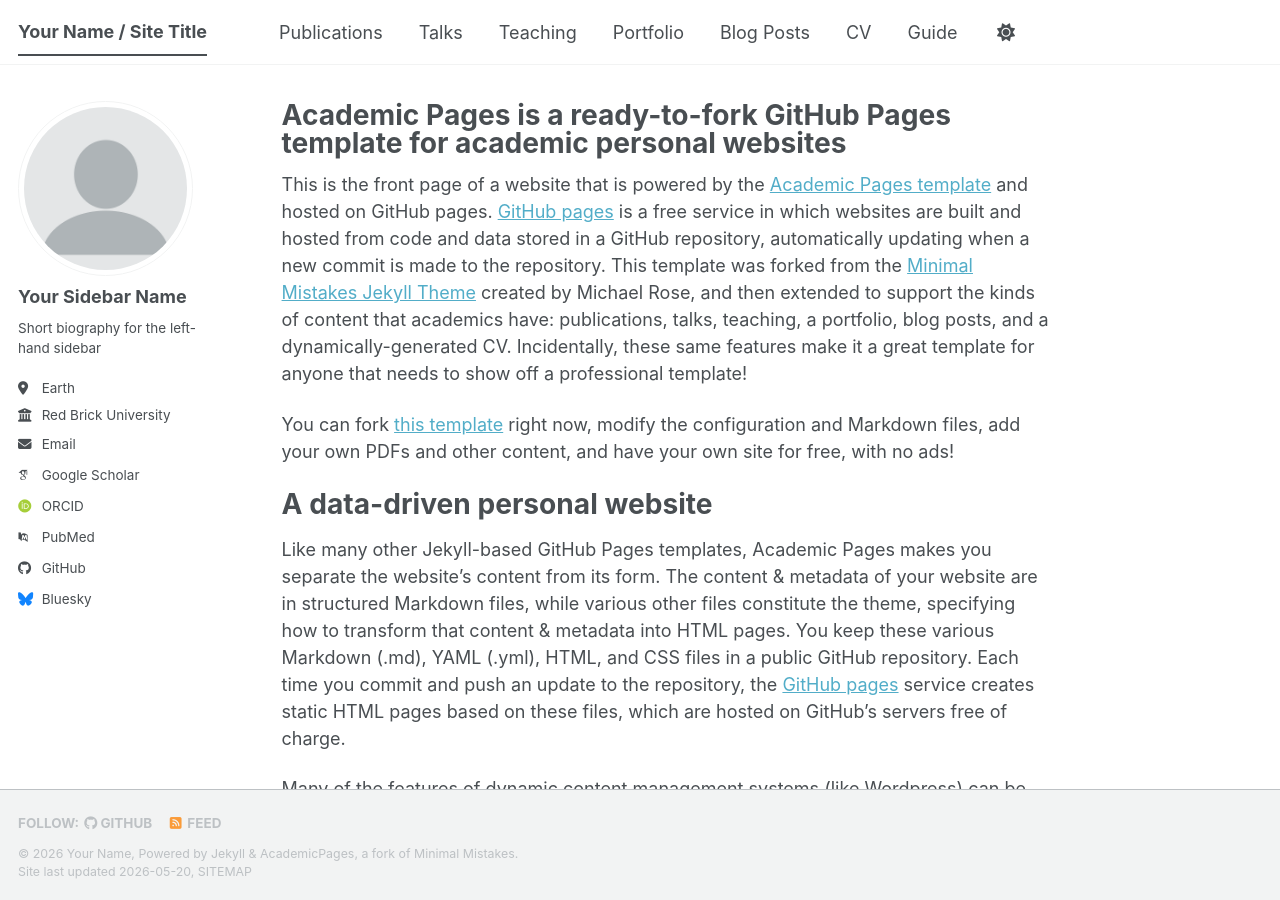
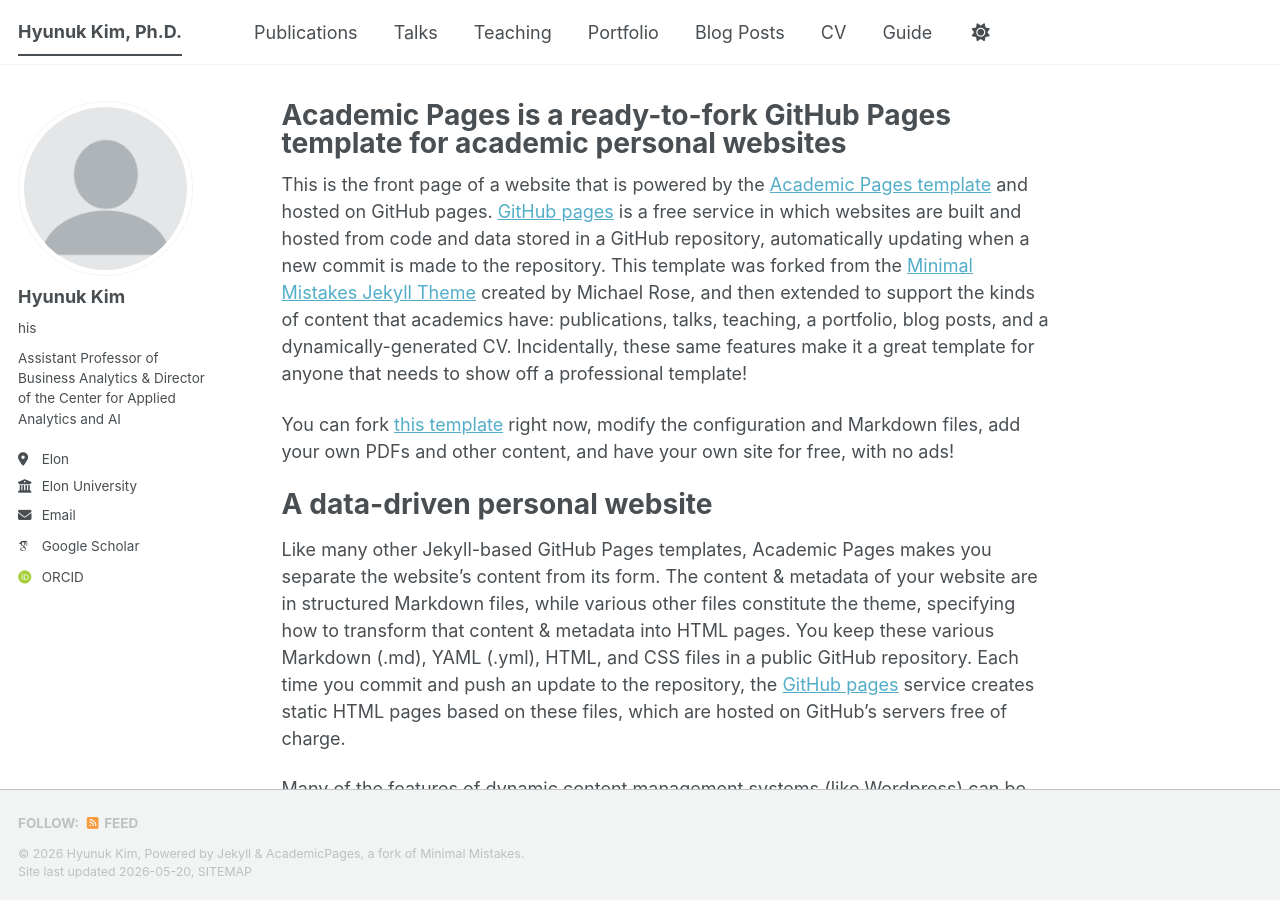
Before and after one commit to hkim07/hkim07.github.io, a Jekyll site: the page built from _pages/about.md, in a window 1280 px wide and 900 px high. Built offline with Jekyll 4.4.1, drawn with Linux system fonts in a browser that asks for light colours; some web fonts are replaced; a script bundle is joined from its source files by our own code; library files that are not in the unit come from our copies.

Commit message:
Update _config.yml

```diff
--- a/_config.yml
+++ b/_config.yml
@@ -9,11 +9,11 @@
 # Basic Site Settings
 locale                   : "en-US"
 site_theme               : "default" # The available themes options are "default", "air", "sunrise", "mint", "dirt" and "contrast"
-title                    : "Your Name / Site Title"
+title                    : "Hyunuk Kim, Ph.D."
 title_separator          : "-"
-name                     : &name "Your Name"
-description              : &description "Your Name's academic portfolio"   # Update this with a general description of your site, this is the default if not overridden by a page
-url                      : https://academicpages.github.io # The base hostname & protocol for your site e.g. "https://[your GitHub username].github.io",
+name                     : &name "Hyunuk Kim"
+description              : &description "Hyunuk Kim's academic portfolio"   # Update this with a general description of your site, this is the default if not overridden by a page
+url                      : https://hkim07.github.io # The base hostname & protocol for your site e.g. "https://[your GitHub username].github.io",
                                                            # or if you already have some other page hosted on Github then use "https://[your GitHub username].github.io/[Your Repo Name]"
 baseurl                  : "" # the subpath of your site, e.g. "/blog"
 repository               : "academicpages/academicpages.github.io"
@@ -24,24 +24,24 @@
 author:
   # Biographic information
   avatar           : "profile.png"
-  name             : "Your Sidebar Name"
-  pronouns         : # example: "she/her"
-  bio              : "Short biography for the left-hand sidebar"
-  location         : "Earth"
-  employer         : "Red Brick University"
+  name             : "Hyunuk Kim"
+  pronouns         : "his"
+  bio              : "Assistant Professor of Business Analytics & Director of the Center for Applied Analytics and AI"
+  location         : "Elon"
+  employer         : "Elon University"
   uri              : # URL
-  email            : "none@example.org"
+  email            : "hkim6@elon.edu"
 
   # Academic websites
   academia         : # URL
   arxiv            : # URL - Update with the correct link to your profile
-  googlescholar    : "https://scholar.google.com/citations?user=PS_CX0AAAAAJ"
+  googlescholar    : "https://scholar.google.com/citations?user=HNotJa0AAAAJ"
   inspire-hep      : # URL
   impactstory      : # URL
-  orcid            : "https://orcid.org/yourorcidurl"
+  orcid            : "https://orcid.org/0000-0002-4863-4729"
   semantic         : # URL
   ssrn             : # URL
-  pubmed           : "https://www.ncbi.nlm.nih.gov/pubmed/?term=john+snow"
+  pubmed           : #
   researchgate     : # URL
   scopus           : # URL
   zotero           : # URL
@@ -51,13 +51,13 @@
   bitbucket        : # Username - Update with your username on the site
   codepen          : # Username
   dribbble         : # Username
-  github           : "academicpages"
+  github           : # "academicpages"
   kaggle           : # Username
   stackoverflow    : # User number or user number and name (i.e., use "1" or "1/jeff-atwood")
 
   # Social media
   artstation       : # Username
-  bluesky          : "bsky.app" # Replace this with you Bluesky username
+  bluesky          : #"bsky.app" # Replace this with you Bluesky username
   facebook         : # Username
   flickr           : # Username
   foursquare       : # Username
@@ -155,9 +155,9 @@
 
 # Analytics
 analytics:
-  provider               :  "false" # false (default), "google", "google-universal", "google-analytics-4", "custom"
+  provider               :  "google-analytics-4" # false (default), "google", "google-universal", "google-analytics-4", "custom"
   google:
-    tracking_id          :
+    tracking_id          : 307681903
 
 
 # Reading Files
```
